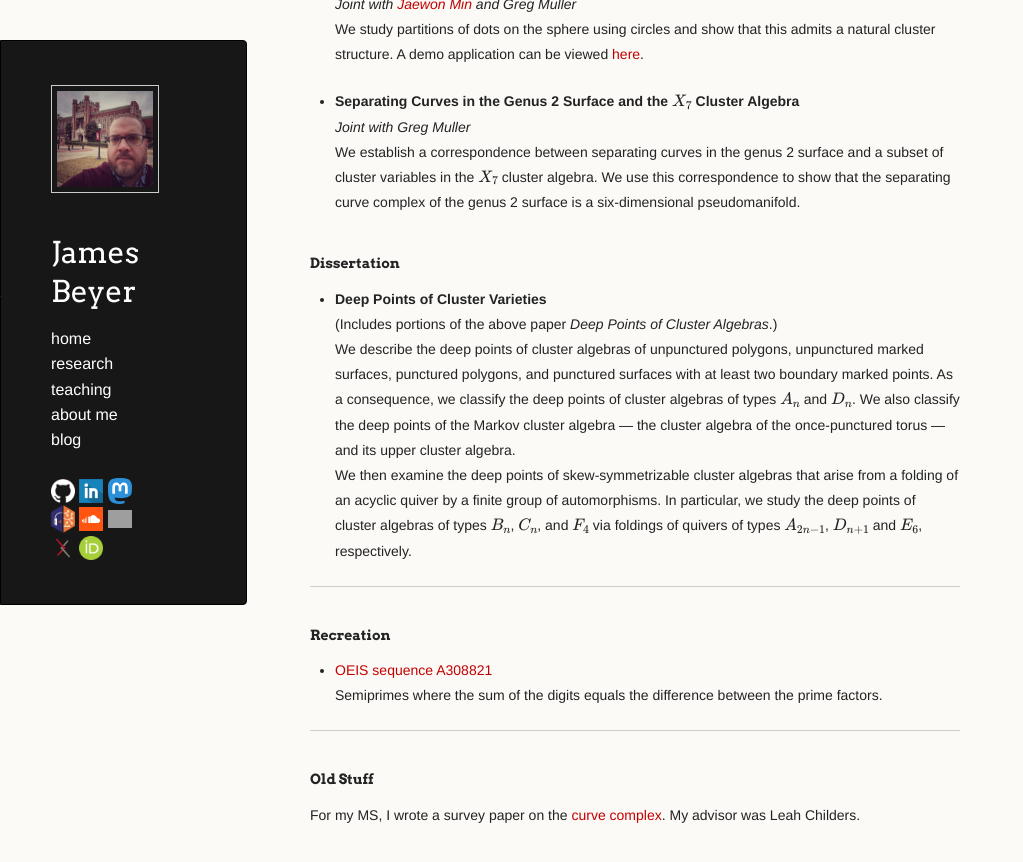
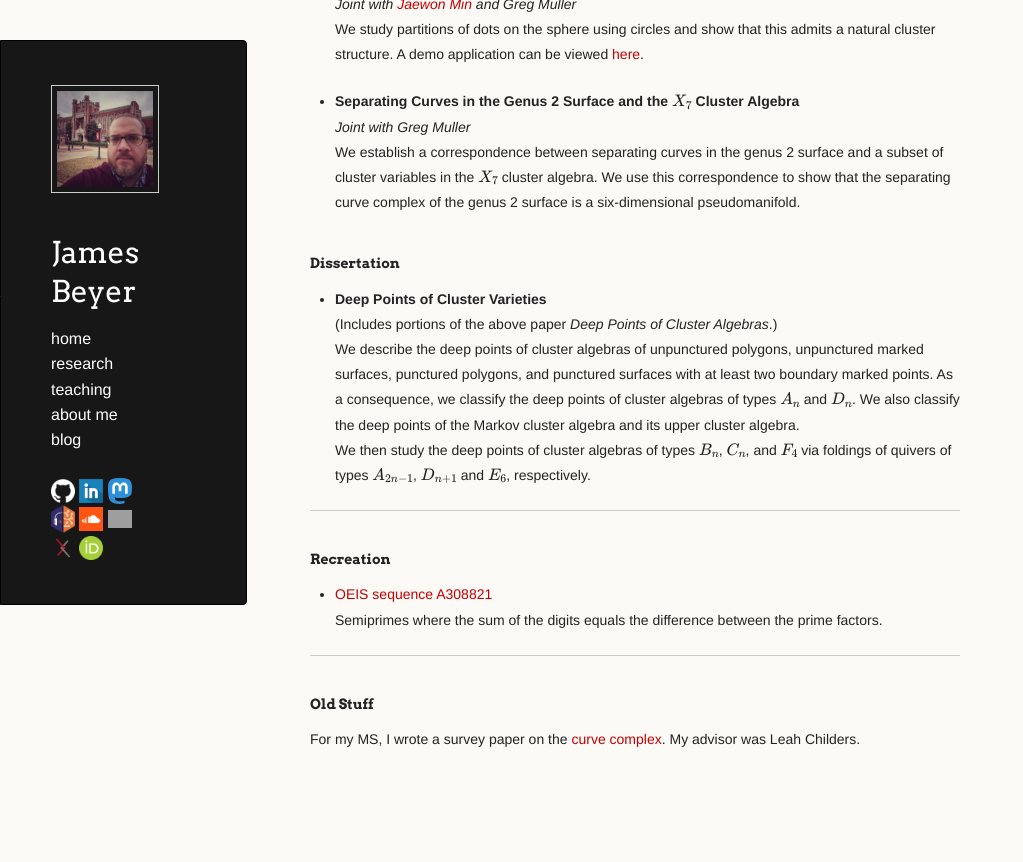
Before and after one commit to jebeyer/jebeyer.github.io, a Jekyll site: the page built from research.md, in a window 1280 px wide and 900 px high, scrolled down 634 px. Shown: the top 862 px of the window, without its empty margins (0-1023 px from the left). Built offline with Jekyll 4.4.1, drawn with Linux system fonts in a browser that asks for light colours; formulas are drawn with MathJax 3; a script that is not in the unit is left out; our own code applies the rules of GitHub Pages for plain Markdown files; after the commit the page ends 1458 px from its top, so only the background shows below that; grey boxes are pictures that could not be loaded.

Commit message:
Update research.md
editing

```diff
--- a/research.md
+++ b/research.md
@@ -36,8 +36,8 @@ I recently completed my PhD in mathematics at the University of Oklahoma, workin
 
 * **Deep Points of Cluster Varieties** <br/>
   (Includes portions of the above paper *Deep Points of Cluster Algebras*.) <br/>
-  We describe the deep points of cluster algebras of unpunctured polygons, unpunctured marked surfaces, punctured polygons, and punctured surfaces with at least two boundary marked points. As a consequence, we classify the deep points of cluster algebras of types \\(A_n\\) and \\(D_n\\). We also classify the deep points of the Markov cluster algebra — the cluster algebra of the once-punctured torus — and its upper cluster algebra.<br/>
-  We then examine the deep points of skew-symmetrizable cluster algebras that arise from a folding of an acyclic quiver by a finite group of automorphisms. In particular, we study the deep points of cluster algebras of types \\(B_n\\), \\(C_n\\), and \\(F_4\\) via foldings of quivers of types \\(A_{2n-1}\\), \\(D_{n+1}\\) and \\(E_6\\), respectively.
+  We describe the deep points of cluster algebras of unpunctured polygons, unpunctured marked surfaces, punctured polygons, and punctured surfaces with at least two boundary marked points. As a consequence, we classify the deep points of cluster algebras of types \\(A_n\\) and \\(D_n\\). We also classify the deep points of the Markov cluster algebra and its upper cluster algebra.<br/>
+  We then study the deep points of cluster algebras of types \\(B_n\\), \\(C_n\\), and \\(F_4\\) via foldings of quivers of types \\(A_{2n-1}\\), \\(D_{n+1}\\) and \\(E_6\\), respectively.
 
 ---
 
```
